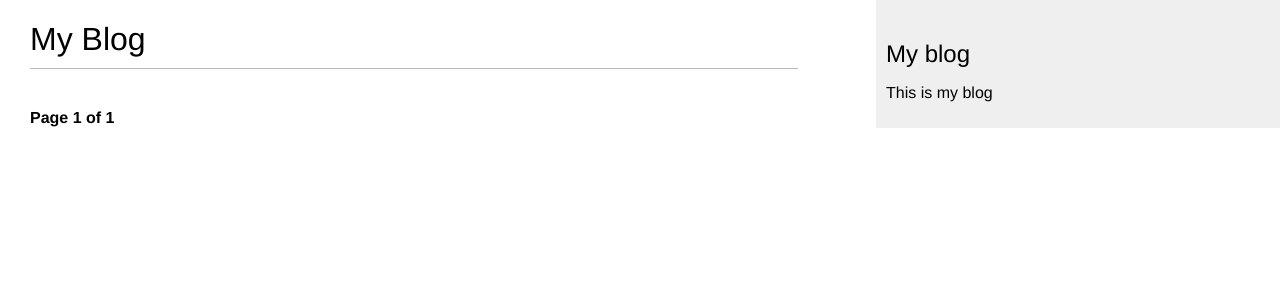
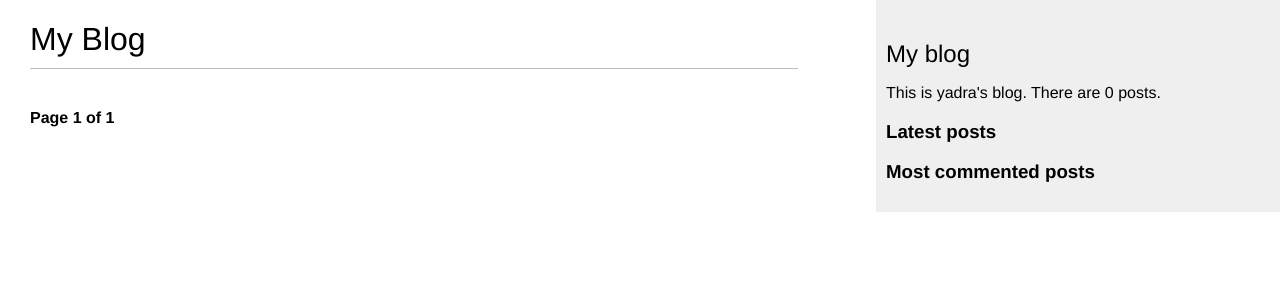
Before and after one commit to paul-head/test-blog, a Django app: page /blog/ in a window 1280 px wide. Shown: the top 300 px of the page. Run offline with Django 3.2, Linux system fonts and the light colour scheme; data that the repository does not hold is empty.

Commit message:
Make self tamplate tags

```diff
--- a/blog/templates/blog/base.html
+++ b/blog/templates/blog/base.html
@@ -1,3 +1,4 @@
+{% load blog_tags %}
 {% load static %}
 <!DOCTYPE html>
 <html lang="en">
@@ -21,7 +22,19 @@
 
   <div id="sidebar">
     <h2>My blog</h2>
-    <p>This is my blog</p>
+    <p>This is yadra's blog. There are {% total_posts %} posts.</p>
+
+    <h3>Latest posts</h3>
+    {% show_latest_posts 3 %}
+
+    <h3>Most commented posts</h3>
+    {% get_most_commented_post as most_commeted_post %}
+
+    <ul>
+      {% for post in most_commeted_post %}
+        <li><a href="{{ post.get_absolute_url }}">{{ post.title }}</a></li>
+      {% endfor %}
+    </ul>
   </div>
 </body>
 </html>
--- a/blog/templates/blog/post/detail.html
+++ b/blog/templates/blog/post/detail.html
@@ -16,6 +16,8 @@
     </a>
   </p>
 
+  <hr>
+
   <h2>Similar posts</h2>
   {% for post in similar_posts %}
     <p>
@@ -24,6 +26,8 @@
   {% empty %}
     There are no similar posts yet.
   {% endfor %}
+
+  <hr>
 
   {% with comments.count as total_comments %}
     <h2>
@@ -43,6 +47,8 @@
     <p>There are no comments yet.</p>
   {% endfor %}
 
+  <hr>
+
   {% if new_comment %}
     <h2>Your comment has been added.</h2>
   {% else %}
--- /dev/null
+++ b/blog/templates/blog/post/latest_posts.html
@@ -0,0 +1,5 @@
+<ul>
+    {% for post in latest_posts %}
+        <li><a href="{{ post.get_absolute_url }}">{{ post.title }}</a></li>
+    {% endfor %}
+</ul>
--- /dev/null
+++ b/blog/templatetags/blog_tags.py
@@ -0,0 +1,24 @@
+from django import template
+from ..models import Post
+from django.db.models import Count
+
+
+register = template.Library()
+
+
+@register.simple_tag
+def total_posts():
+    return Post.published.count()
+
+
+@register.inclusion_tag('blog/post/latest_posts.html')
+def show_latest_posts(count=5):
+    latest_posts = Post.published.order_by('-publish')[:count]
+    #  inclusive tags must return only dict
+    #  for display another count use {% show_latest_posts 3 %}
+    return {'latest_posts': latest_posts}
+
+
+@register.simple_tag
+def get_most_commented_post(count=5):
+    return Post.published.annotate(total_comments=Count('comments')).order_by('-total_comments')[:count]
```
Also changed, not shown: blog/templatetags/__init__.py (added).
